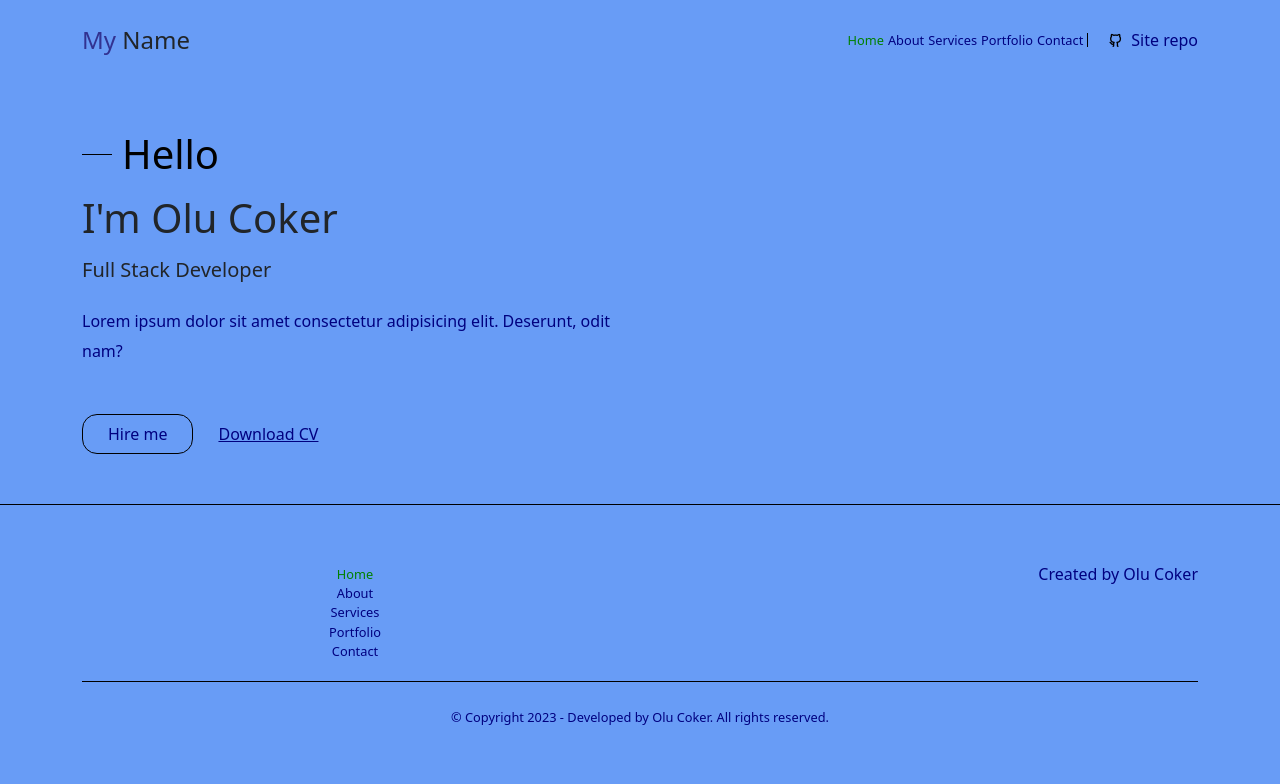
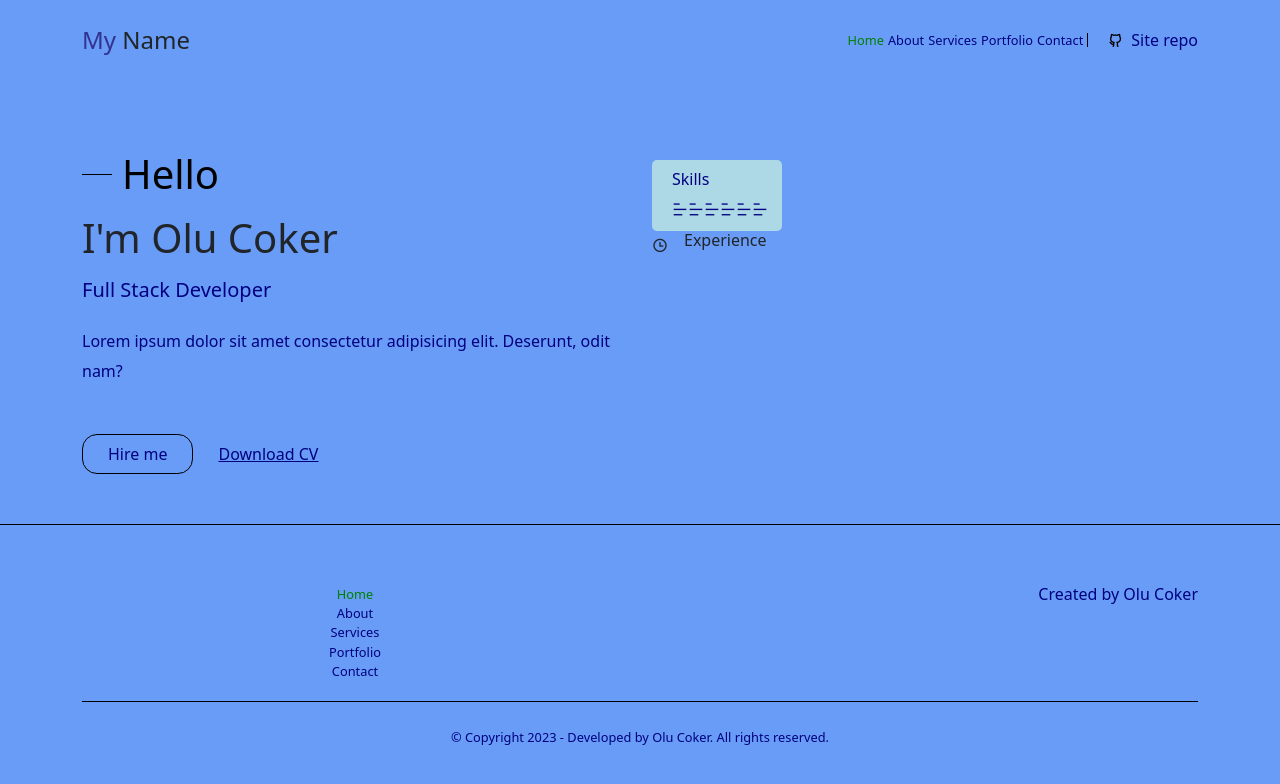
Before and after one commit to OluC94/portfolio-nextjs, a Next.js app: page / in a window 1280 px wide. Shown: the top 784 px of the page. Built offline with nearby package versions, Linux system fonts and the light colour scheme.

Commit message:
progress hero component

```diff
--- a/components/UI/Hero.tsx
+++ b/components/UI/Hero.tsx
@@ -30,7 +30,38 @@ const Hero = () => {
                 </section>
               </section>
             </Col>
-            <Col lg="6" md="6"></Col>
+            <Col lg="6" md="6">
+              <section className={`${classes.hero_skills}`}>
+                <h6>Skills</h6>
+                <span>
+                  <i className="ri-bar-chart-horizontal-line"></i>
+                </span>
+                <span>
+                  <i className="ri-bar-chart-horizontal-line"></i>
+                </span>
+                <span>
+                  <i className="ri-bar-chart-horizontal-line"></i>
+                </span>
+                <span>
+                  <i className="ri-bar-chart-horizontal-line"></i>
+                </span>
+                <span>
+                  <i className="ri-bar-chart-horizontal-line"></i>
+                </span>
+                <span>
+                  <i className="ri-bar-chart-horizontal-line"></i>
+                </span>
+              </section>
+
+              <section
+                className={`${classes.hero_experience} d-flex align-items-center gap-3`}
+              >
+                <span>
+                  <i className="ri-time-line"></i>
+                </span>
+                <h6>Experience</h6>
+              </section>
+            </Col>
           </Row>
         </Container>
       </section>
--- a/styles/hero.module.css
+++ b/styles/hero.module.css
@@ -1,2 +1,34 @@
-.hero_content {
+.hero {
+  padding-top: 20px !important;
 }
+
+.hero_content h5 {
+  color: navy;
+  font-weight: 400;
+}
+
+.hero_skills {
+  text-align: left;
+  width: 130px;
+  margin-top: 10px;
+  padding: 10px 20px;
+  /* position: absolute;
+  top: 50%;
+  left: 22%;
+  transform: translateY(-50%); */
+  border-radius: 5px;
+  background: lightblue;
+  z-index: 10;
+}
+
+.hero_skills h6 {
+  background: transparent;
+  color: navy;
+}
+.hero_skills span i {
+  background: transparent;
+  color: navy;
+}
+.hero_skills span {
+  background: transparent;
+}
```
